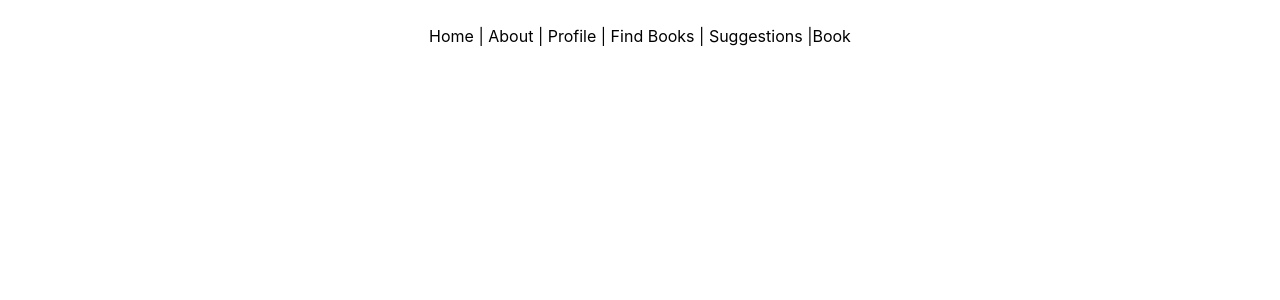
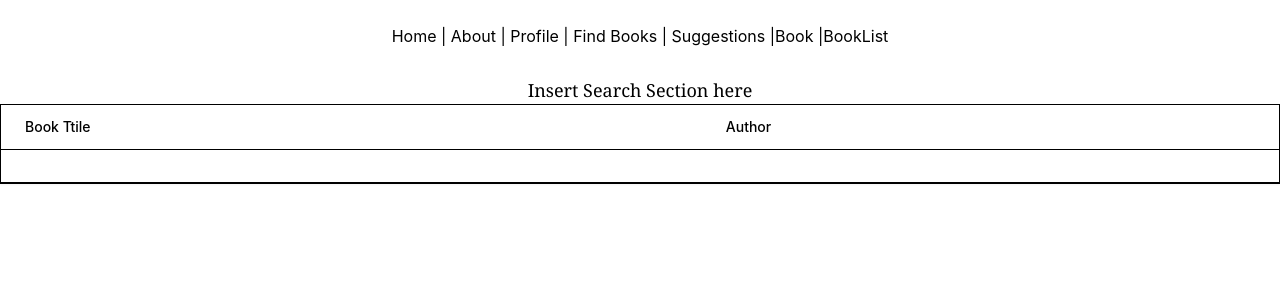
Before and after one commit to Maya-Val/Final-Capstone---MayaValenzuela, a React (Vite) app: page /booklist in a window 1280 px wide. Shown: the top 300 px of the page. Built offline with nearby package versions, Linux system fonts and the light colour scheme.

Commit message:
table start

```diff
--- a/src/App.jsx
+++ b/src/App.jsx
@@ -5,6 +5,7 @@ import Profile from "./pages/Profile";
 import Findbooks from "./pages/Findbooks";
 import Suggestions from "./pages/Suggestions";
 import Booklook from "./pages/Booklook";
+import BookList from "./pages/BookList";
 import "./index.css"
 
 
@@ -20,7 +21,8 @@ return (
         <Link to="/profile">Profile</Link> |{" "}
         <Link to="/findbooks">Find Books</Link> |{" "}
         <Link to="/suggestions">Suggestions</Link> |{""}
-        <Link to="/booklook">Book</Link>
+        <Link to="/booklook">Book</Link> |{""}
+        <Link to="/booklist">BookList</Link>
       </nav>
 
       <Routes>
@@ -30,6 +32,7 @@ return (
         <Route path="/findbooks" element={<Findbooks />} />
         <Route path="/suggestions" element={<Suggestions />} />
         <Route path="/booklook" element ={<Booklook />} />
+        <Route path="/booklist" element ={<BookList />} />
       </Routes>
     </BrowserRouter>
   );
--- /dev/null
+++ b/src/components/Table.jsx
@@ -0,0 +1,74 @@
+function Table(){
+
+    const books = [
+        {id:0,
+        title:"Cat in the hat",
+        author:"Dr Suess"},
+        {id:1,
+        title:"I Want My Hat Back",
+        author:"Jon Klassen"},
+        {id:2,
+        title:"The Very Hungry Caterpillar",
+        author:"Eric Carle"},
+    ];
+
+    const listBooks = books.map (book => <li>{book}</li> );
+    // const titles = books.filter(book=> book.title ==="title");
+    // const authors = books.filter(book=> book.author ==="author");
+
+    return(
+        <section className="items-center">
+
+
+            {/* <ul>{listBooks}</ul> */}
+            <div class="relative overflow-x-auto bg-neutral-primary-soft shadow-xs rounded-base border border-default">
+                <table class="w-full text-sm text-left rtl:text-right text-body">
+                    <thead class="text-sm text-body bg-neutral-secondary-medium border-b border-default-medium">
+                        <tr>
+                            <th scope="col" class="px-6 py-3 font-medium">
+                                <p>Book Ttile</p>
+                            </th>
+                            <th scope="col" class="px-6 py-3 font-medium">
+                                <p>Author</p>
+                            </th>
+                        </tr>
+                    </thead>
+                    <tbody>
+                        <tr class="bg-neutral-primary-soft border-b border-default hover:bg-neutral-secondary-medium">
+                            <th scope="row" class="px-6 py-4 font-medium text-heading whitespace-nowrap">
+                               {/* <ul>{titles}</ul> */}
+                               {/* {book.title} */}
+                            </th>
+                            <td class="px-6 py-4">
+                                {/* <ul>{authors}</ul> */}
+                            </td>
+                        </tr>
+
+                    </tbody>
+                </table>
+            </div>
+
+        </section>
+    );
+}
+
+export default Table;
+
+
+{/* <tr class="bg-neutral-primary-soft border-b border-default hover:bg-neutral-secondary-medium">
+                            <th scope="row" class="px-6 py-4 font-medium text-heading whitespace-nowrap">
+                                Microsoft Surface Pro
+                            </th>
+                            <td class="px-6 py-4">
+                                White
+                            </td>
+                        </tr>
+                        <tr class="bg-neutral-primary-soft hover:bg-neutral-secondary-medium">
+                            <th scope="row" class="px-6 py-4 font-medium text-heading whitespace-nowrap">
+                                Magic Mouse 2
+                            </th>
+                            <td class="px-6 py-4">
+                                Black
+                            </td>
+
+                        </tr> */}
--- a/src/pages/AlphabeticalList.jsx
+++ /dev/null
@@ -1,7 +0,0 @@
-function AlphabeticalList(){
-    return(
-        <section>
-
-        </section>
-    )
-}
--- /dev/null
+++ b/src/pages/BookList.jsx
@@ -0,0 +1,13 @@
+import Headline from "../components/Headline";
+import Table from "../components/Table"
+
+function BookList(){
+    return(
+        <section>
+            <Headline words="Insert Search Section here"/>
+            <Table/>
+        </section>
+    )
+}
+
+export default BookList;
```
